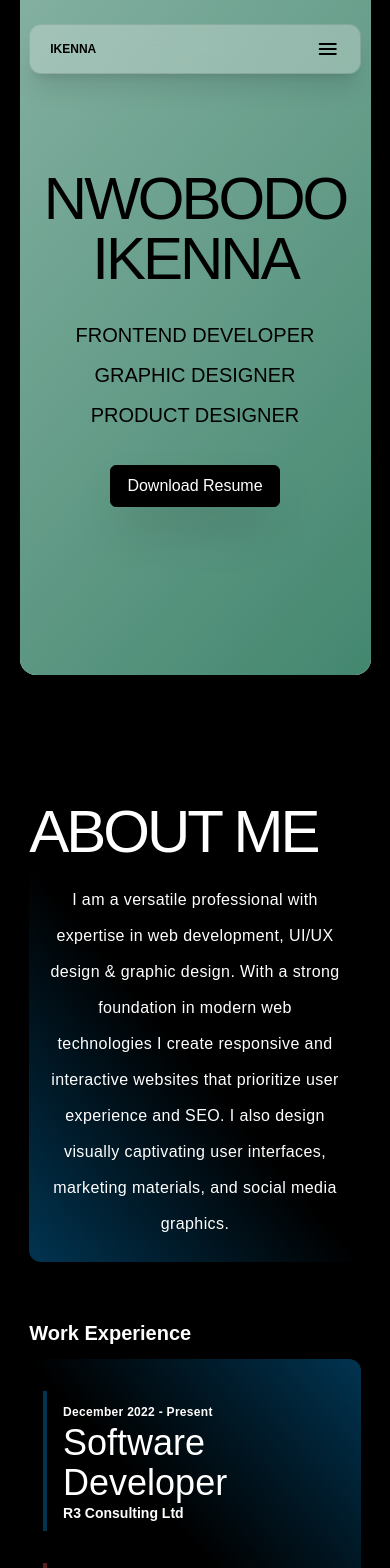
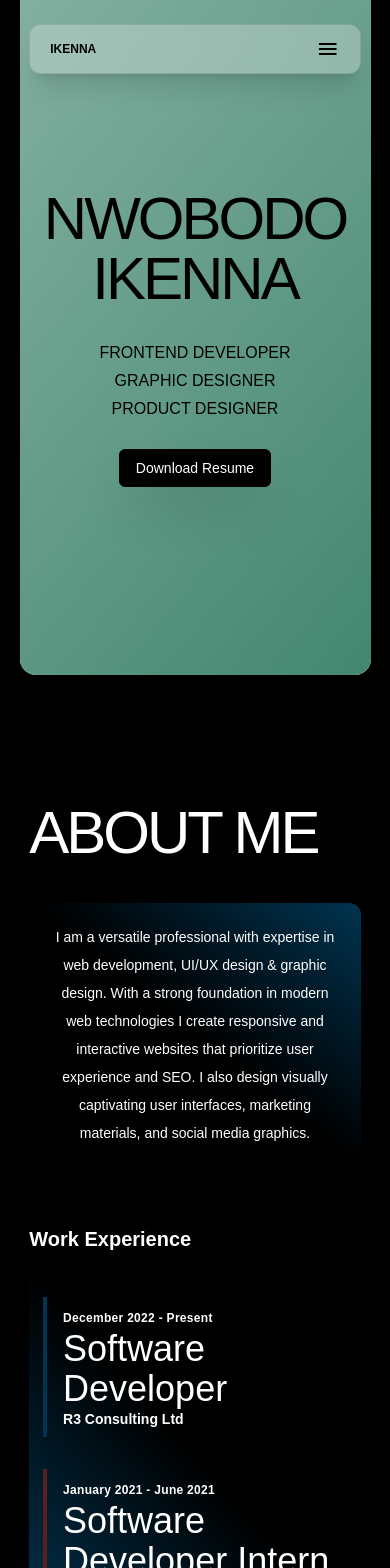
Before and after one commit to ikenna-nwobodo/scroll, a React (Create React App) app: page / in a window 390 px wide. Shown: the top 1568 px of the page. Built offline with nearby package versions, Linux system fonts and the light colour scheme.

Commit message:
Update About, Home, and Projects pages

```diff
--- a/src/views/About.jsx
+++ b/src/views/About.jsx
@@ -3,13 +3,13 @@ import React from "react";
 function Mid() {
   return (
     <div className="bg-black min-h-[110vh] w-full z-30 text-white grid place-items-center">
-      <div className="w-[85%] flex flex-col items-center h-[80vh]">
+      <div className="w-[85%] flex flex-col gap-10 items-center min-h-[80vh] py-32">
         <p className="heading md:text-[5rem] text-6xl w-full tracking-tighter capitalize font-medium">
           ABOUT ME
         </p>
         <div className="grid md:grid-cols-3 items-center gap-4 md:gap-8 justify-between w-full md:w-[90%] flex-1 ">
-          <div className="md:h-4/5 min-h-max overflow-hidden p-5 bg-gradient-to-bl from-transparent via-black to-[#013451] col-span-2 text-white rounded-xl grid place-items-center text-center">
-            <p className="lg:w-8/12 text-base md:text-lg tracking-wide leading-9">
+          <div className="md:h-4/5 min-h-max overflow-hidden p-5 bg-gradient-to-tr md:bg-gradient-to-bl from-transparent via-black to-[#013451] col-span-2 text-white rounded-xl grid place-items-center text-center">
+            <p className="lg:w-8/12 text-sm md:text-lg md:tracking-wide md:leading-9 leading-7">
               I am a versatile professional with expertise in web development,
               UI/UX design & graphic design. With a strong foundation in modern
               web technologies I create responsive and interactive websites that
@@ -21,7 +21,7 @@ function Mid() {
           {/* bg-gradient-to-br from-transparent via-black to-[#013451] */}
           <div className="flex gap-3 flex-col md:col-span-1 col-span-2 h-4/5">
             <p className="text-xl font-semibold">Work Experience</p>
-            <div className="flex-1 bg-gradient-to-tr from-transparent via-black to-[#013451]  text-white rounded-xl flex flex-col items-center gap-8 py-8 text-center">
+            <div className="flex-1 bg-gradient-to-bl md:bg-gradient-to-tr from-transparent via-black to-[#013451]  text-white rounded-xl flex flex-col items-center gap-8 py-8 text-center">
               <div className="w-11/12 text-left py-2 px-4 border-l-4 border-[#013451]">
                 <span className="text-[12px] font-bold tracking-wide text-opacity-20">
                   December 2022 - Present
--- a/src/views/Home.jsx
+++ b/src/views/Home.jsx
@@ -9,27 +9,29 @@ function Home() {
           <p className="heading md:text-[6rem] text-6xl w-full text-center md:text-left tracking-tighter capitalize font-medium mb-8">
             NWOBODO IKENNA
           </p>
-          <div className="flex items-center w-full md:justify-start justify-center gap-3 md:text mb-3">
-            <p className="text-xl md:text-4xl text-center md:text-left">
+          <div className="flex items-center w-full md:justify-start justify-center gap-3 md:text md:mb-3 mb-1">
+            <p className="text-base font-medium md:text-4xl text-center md:text-left">
               FRONTEND DEVELOPER
             </p>
             <span className="heading text-5xl md:block hidden">-</span>
           </div>
-          <div className="flex items-center w-full md:justify-start justify-center gap-3 md:text mb-3">
-            <p className="text-xl md:text-4xl text-center md:text-left">
+          <div className="flex items-center w-full md:justify-start justify-center gap-3 md:text md:mb-3 mb-1">
+            <p className="text-base font-medium md:text-4xl text-center md:text-left">
               GRAPHIC DESIGNER
             </p>
             <span className="heading text-5xl md:block hidden">-</span>
           </div>
-          <div className="flex items-center w-full md:justify-start justify-center gap-3 md:text mb-3">
-            <p className="text-xl md:text-4xl text-center md:text-left">
+          <div className="flex items-center w-full md:justify-start justify-center gap-3 md:text md:mb-3 mb-1">
+            <p className="text-base font-medium md:text-4xl text-center md:text-left">
               PRODUCT DESIGNER
             </p>
             <span className="heading text-5xl md:block hidden">-</span>
           </div>
-          <button className="bg-black text-white px-4 py-2 border border-black rounded-md mt-6 hover:-translate-y-1 hover:bg-white hover:text-black shadow-2xl">
-            Download Resume
-          </button>
+          <div className="w-full flex justify-center md:justify-start items-center">
+            <button className="bg-black text-sm md:text-base text-white px-4 py-2 border border-black rounded-md mt-6 hover:-translate-y-1 hover:bg-white hover:text-black shadow-2xl">
+              Download Resume
+            </button>
+          </div>
         </div>
       </div>
     </div>
--- a/src/views/Projects.jsx
+++ b/src/views/Projects.jsx
@@ -29,8 +29,8 @@ function Projects() {
   // });
 
   return (
-    <div className="min-h-[110vh] bg-black relative pb-20 w-full z-30 text-white grid place-items-center">
-      <div className="w-[85%] py-40 flex flex-col gap-10 items-center min-h-[80vh] h-max mb-[10vh]">
+    <div className="md:min-h-[110vh] bg-black relative md:pb-20 w-full z-30 text-white grid place-items-center">
+      <div className="w-[85%] md:py-40 py-20 flex flex-col items-center md:min-h-[80vh] h-max md:mb-[10vh]">
         <p className="heading md:text-[5rem] text-6xl w-full tracking-tighter capitalize font-medium mb-8">
           Projects
         </p>
@@ -43,7 +43,7 @@ function Projects() {
                     {projects.lastIndexOf(project) + 1}.
                   </p>
                   <div className="md:flex w-full justify-between items-center md:gap-14">
-                    <div className="flex-1 flex justify-center items-center h-[25vh] md:h-[40vh] rounded-2xl shadow-sm bg-white relative overflow-hidden">
+                    <div className="flex-1 shadow-xl flex justify-center items-center h-[25vh] md:h-[40vh] rounded-2xl md:shadow-sm bg-transparent relative overflow-hidden">
                       <div
                         className={`absolute ${project.bg} h-full w-full`}
                       ></div>
@@ -53,11 +53,11 @@ function Projects() {
                         className="md:absolute z-30 md:left-40 rounded-2xl shadow-2xl w-[270px] md:w-[500px]"
                       />
                     </div>
-                    <div className="relative mt-4 h-5/6 md:mt-0 w-full md:w-5/12 flex flex-col gap-4 md:gap-6">
+                    <div className="relative mt-4 h-5/6 md:mt-0 w-full md:w-5/12 flex flex-col gap-2 md:gap-6">
                       <p className="text-3xl md:text-[4rem] font-medium tracking-tighter head">
                         {project.title}
                       </p>
-                      <div className="text-xs flex gap-4 text-black mt-2">
+                      <div className="text-xs flex gap-4 text-black md:mt-2">
                         {project.stack.map((tech) => {
                           return (
                             <span className="bg-white px-2 py-0.5 rounded-full">
@@ -66,13 +66,13 @@ function Projects() {
                           );
                         })}
                       </div>
-                      <p className="text-sm tracking-wide">
+                      <p className="text-sm tracking-wide md:mt-0 mt-3 text-center md:text-left">
                         {project.description}
                       </p>
-                      <div className="md:absolute bottom-0 flex justify-center md:justify-start gap-6 items-center">
+                      <div className="md:absolute bottom-0 mt-6 md:mt-0 flex justify-center md:justify-start gap-6 items-center">
                         <a
                           href={project.link}
-                          className="bg-white text-black text-sm font-medium px-6 py-3 gap-2 rounded-lg flex items-center hover:-translate-y-1"
+                          className="bg-white text-black text-sm font-medium px-6 py-2 md:py-3 gap-2 rounded-lg flex items-center md:hover:-translate-y-1"
                         >
                           Live Preview
                           <span class="material-symbols-rounded text-[14px]">
@@ -83,9 +83,9 @@ function Projects() {
                           href={project.git}
                           target="_blank"
                           rel="noreferrer noopener"
-                          className="hover:-translate-y-1"
+                          className="md:hover:-translate-y-1"
                         >
-                          <i class="fa-brands fa-github text-3xl"></i>
+                          <i class="fa-brands fa-github text-2xl md:text-3xl"></i>
                         </a>
                       </div>
                     </div>
```
